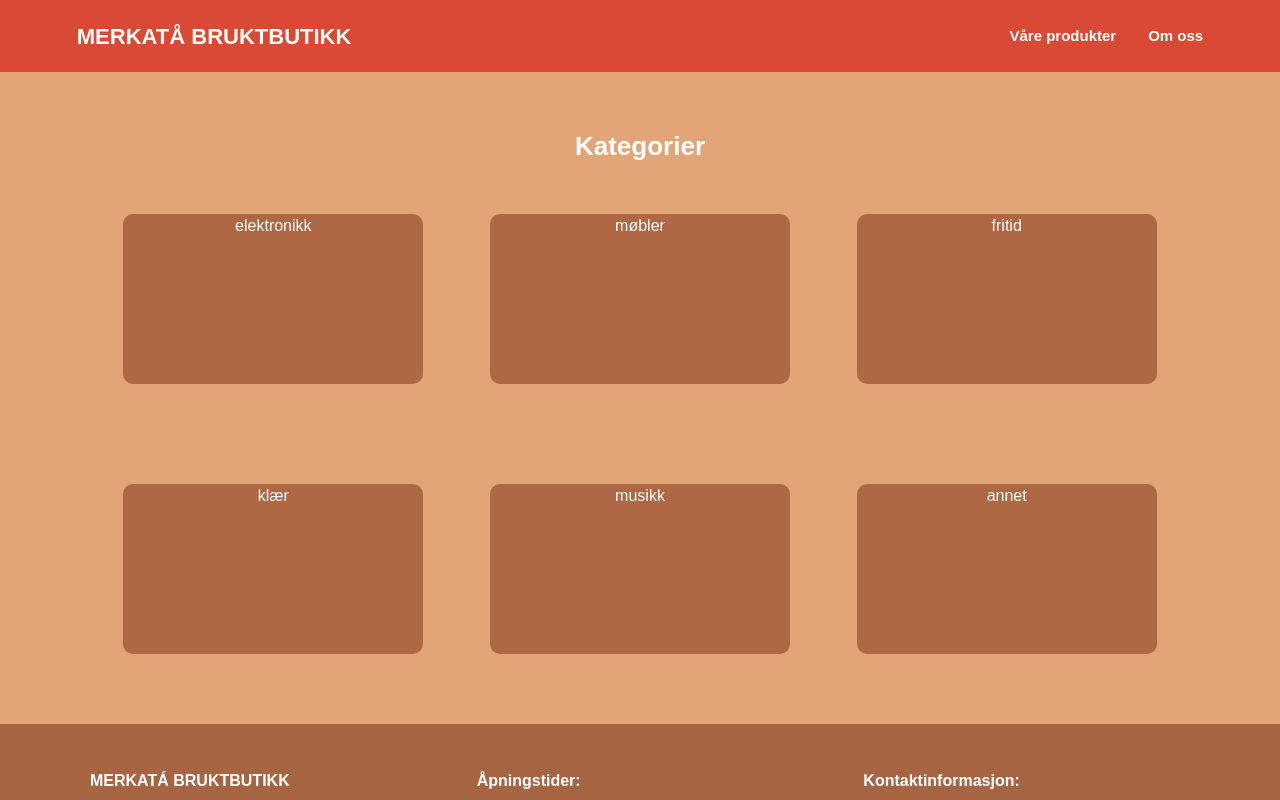
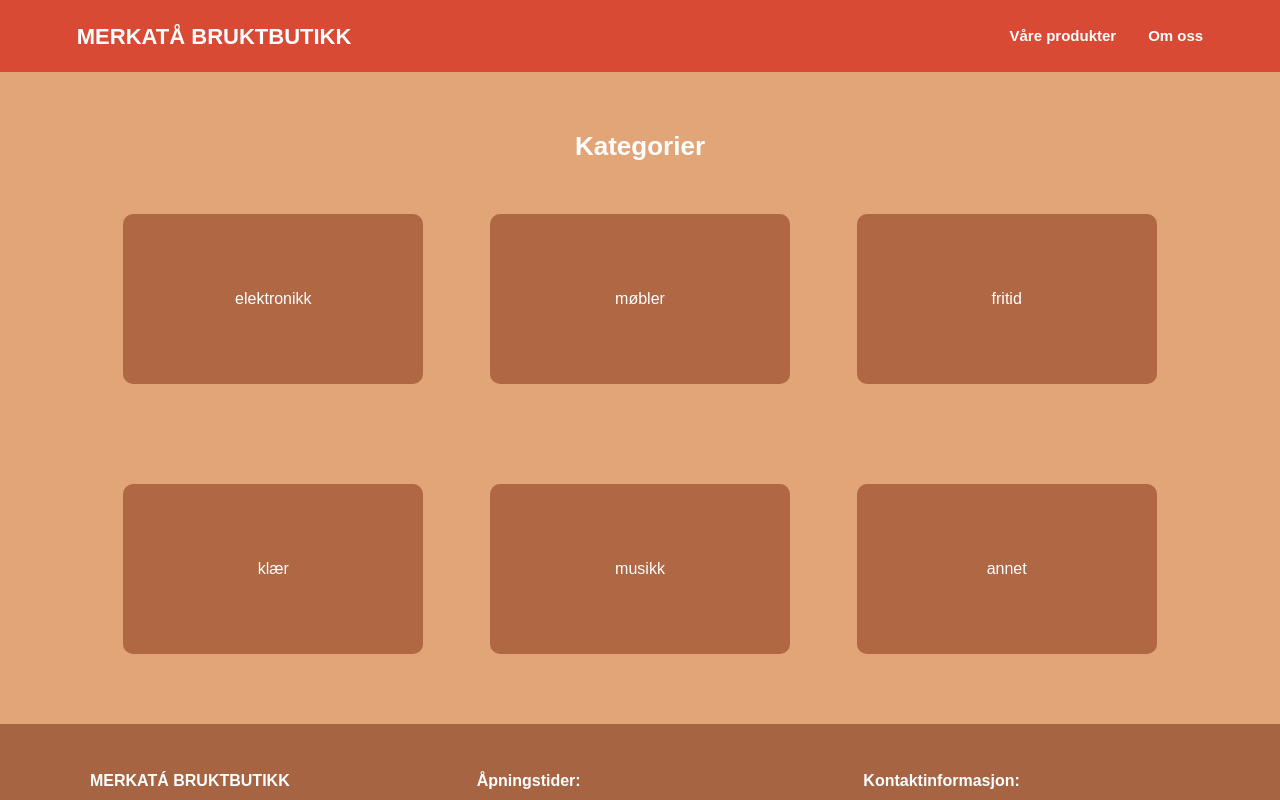
Before and after one commit to JosefBurkan/Merkata_Brukt_Butikk, a Next.js app: page /categories in a window 1280 px wide. Shown: the top 800 px of the page. Built offline with nearby package versions, Linux system fonts and the light colour scheme.

Commit message:
fikset dynamiske sider for produkter nå

```diff
--- a/app/categories/page.tsx
+++ b/app/categories/page.tsx
@@ -1,16 +1,28 @@
+"use client"
+
+import { useRouter } from 'next/navigation'
+
+
 export default function Categories() {
+
+    const router = useRouter();
+
+    const dynamicRoute = (name) =>
+    {
+        router.push(`products/${name}`)
+    }
+
     return (
         <main className="categories">
             <section className="news-section">
                 <h2 className="pb-10">Kategorier</h2>
-
                 <div className="product-list grid grid-cols-1 lg:grid-cols-3 gap-50 justify-items-center mx-auto">
-                    <div className="product-card">elektronikk</div>
-                    <div className="product-card">møbler</div>
-                    <div className="product-card">fritid</div>
-                    <div className="product-card">klær</div>
-                    <div className="product-card">musikk</div>
-                    <div className="product-card">annet</div>
+                    <button onClick={() => dynamicRoute("elektronikk")} className="product-card">elektronikk</button>
+                    <button onClick={() => dynamicRoute("mobler")} className="product-card">møbler</button>
+                    <button onClick={() => dynamicRoute("fritid")} className="product-card">fritid</button>
+                    <button onClick={() => dynamicRoute("klaer")} className="product-card">klær</button>
+                    <button onClick={() => dynamicRoute("musikk")} className="product-card">musikk</button>
+                    <button onClick={() => dynamicRoute("annet")} className="product-card">annet</button>
                 </div>
             </section>
         </main>
--- a/app/components/Map.tsx
+++ b/app/components/Map.tsx
@@ -12,7 +12,7 @@ export default function Map()
             height={400}
             width="100%"
             mode="place"
-            q="Oslo, Schweigaards gate 92"
+            q="Merkatå Bruktbutikk Oslo, Schweigaards gate 92"
         />
     );
 }
--- a/app/page.tsx
+++ b/app/page.tsx
@@ -64,7 +64,7 @@ export default async function Home() {
       </section>
 
       <section className="map-section ">
-        <h2>Google Maps Kart</h2>
+        <h2>Her hører vi til</h2>
 
         <div className="w-full flex justify-center">
             <div className="w-[90%] max-w-7xl">
--- /dev/null
+++ b/app/products/[name]/page.tsx
@@ -0,0 +1,43 @@
+import { createClient } from '@/supabase/server'
+import { cookies } from 'next/headers'
+
+// Hent den siste delen av URL-en
+export default async function Products({
+    params, }:
+{
+    params: Promise<{ name: string }>;
+}) {
+    const { name } = await params;
+
+    const cookieStore = await cookies()
+    const supabase = await createClient(cookieStore);
+
+    const { data: products, error } = await supabase
+        .from("Product")
+        .select("*")
+        .eq("category", name);
+
+
+    if (error) {
+      console.error(error);
+    }
+
+    // Her skrives dataen til kategoriene ut
+    console.log("Products:", products);
+    console.log("Error:", error);
+
+    // Lager et kort for hver rad i databasetabellen som har lik kategori
+    return (
+        <main>
+            <h1 className="text-3xl font-bold text-center p-10">{name}</h1>
+
+
+            <div className="product-list grid-cols-1 lg:grid-cols-3 justify-items-center mx-auto gap-50">
+                {products?.map((data) => (
+                    <p className="product-card" key={data.id}>{data.name}</p>
+                ))}
+            </div>
+
+        </main>
+    );
+}
```
Also changed, not shown: app/components/Header.tsx (line endings or trailing spaces).
